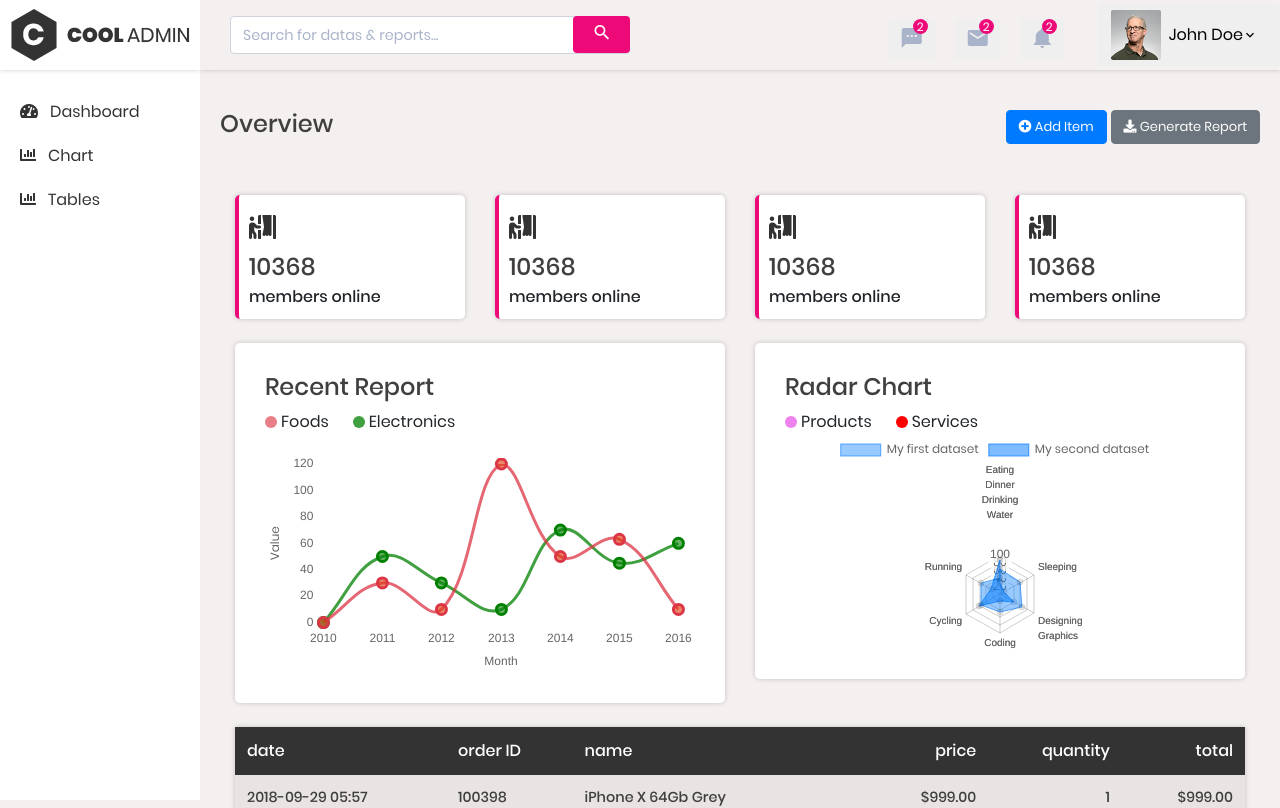
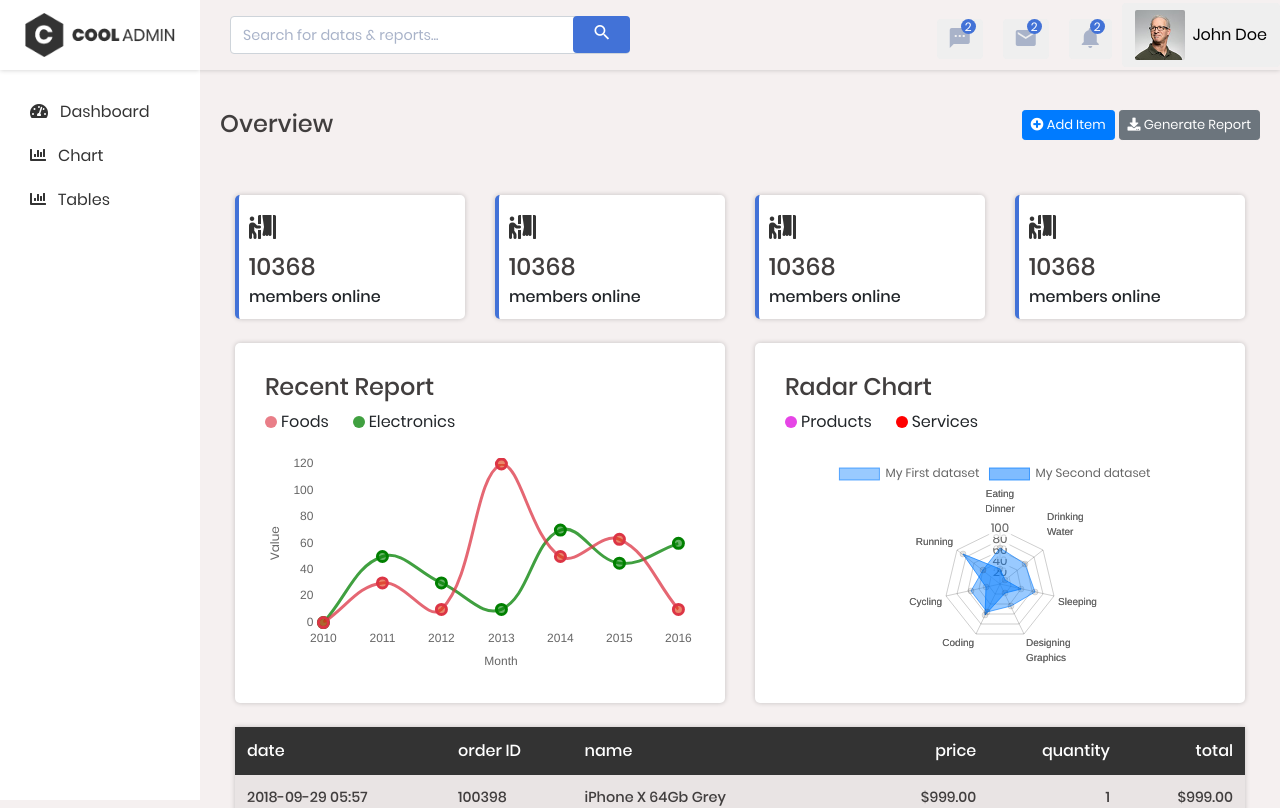
Before and after one commit to msowad/com-admin, a plain HTML site: page index.html in a window 1280 px wide. Shown: the top 808 px of the page. Drawn offline with Linux system fonts and the light colour scheme.

Commit message:
Commpleting project primary work!

```diff
--- a/css/responsive.css
+++ b/css/responsive.css
@@ -1,5 +1,9 @@
 /* =========== Smaller Than Medium Device ============*/
 @media screen and (max-width: 1000px) {
+  .header-container {
+    padding: 0 30px 0 30px;
+  }
+
   .search-form {
     position: absolute;
     z-index: 99999999;
@@ -20,10 +24,7 @@
   }
 
   .navbar-nav {
-    position: absolute;
-    z-index: 99999;
     left: -500px;
-    width: 340px;
   }
 
   .btn-sidebar-toogle {
@@ -37,13 +38,17 @@
   .noti-wrap {
     margin: 0;
   }
+
+  .navbar-brand {
+    padding: 28px 12px 25px 55px;
+  }
 }
 
 /* =========== Only Medium Device ============*/
 @media (min-width: 768px) and (max-width: 1000px) {
 }
 
-@media screen and (max-width: 768px) and (min-width: 455px) {
+@media screen and (max-width: 768px) and (min-width: 490px) {
   .js-noti-mail:before,
   .js-noti-message:before {
     left: 143px;
@@ -55,7 +60,7 @@
 }
 
 /* ==========Smaller than small device ======================*/
-@media screen and (max-width: 455px) {
+@media screen and (max-width: 490px) {
   .account-content {
     display: none;
   }
@@ -70,11 +75,7 @@
 }
 
 /*==================Only small device========*/
-@media (max-width: 455px) and (min-width: 341px) {
-  .account-img-wrap {
-    margin-right: 10px;
-  }
-
+@media (max-width: 490px) and (min-width: 341px) {
   .js-noti-message {
     right: -128px;
   }
--- a/css/style.css
+++ b/css/style.css
@@ -2,15 +2,16 @@
 @import "variables.css";
 
 :root {
-  --primary-color: #ee0979;
+  --primary-color: #4272d7;
+  --primary-color-hard: #193f91;
+  --primary-color-light: #5184f1;
+
   --primary-color-alt: #fff;
   --primary-color-alt-hard: #f5f0f0;
   --secondery-color: #333;
   --title-color: #413e3e;
   --secondery-color-light: #a9b3c9;
   --secondery-color-alt: #fff;
-  --primary-color-hard: #b60e5f;
-  --primary-color-light: #f756a4;
 
   --biggest-font-size: 2.4rem;
   --bigger-font-size: 2.2rem;
@@ -23,7 +24,9 @@
   --font-bold: 700;
   --font-semi-bold: 400;
 
-  --transition: all 0.3s ease;
+  --transition: all 0.5s cubic-bezier(1, 0.18, 0.02, 0.87);
+
+  --main-shadow: 0 0 5px 0px rgb(0, 0, 0, 0.2);
 
   --sidebar-width: 200px;
   --header-height: 70px;
@@ -78,13 +81,13 @@ a:hover {
   bottom: 0;
   left: 0;
   right: 0;
-  display: none;
+  visibility: hidden;
   background: #3333339c;
   z-index: 9999;
 }
 
 .body-overlay.overlay-show {
-  display: block;
+  visibility: visible;
 }
 
 /* ===================== Nav bar ============== */
@@ -96,16 +99,18 @@ a:hover {
   bottom: 0;
   top: 0;
   overflow: auto;
+  z-index: 9999;
 }
 
 .navbar-brand {
   background-color: var(--secondery-color-alt);
   height: var(--header-height);
+  padding: 25px;
 }
 
 .navbar-link-wrapper {
   position: relative;
-  padding: 20px 10px;
+  padding: 20px 20px;
   height: calc(100vh - 75px);
 }
 
@@ -132,9 +137,17 @@ main {
 }
 
 /* ===================== Header ============== */
+header {
+  position: fixed;
+  left: 0;
+  right: 0;
+  z-index: 999;
+}
+
 .header-container {
   height: var(--header-height);
-  padding: 0 30px;
+  padding: 0 30px 0 calc(var(--sidebar-width) + 30px);
+  background: var(--primary-color-alt-hard);
 }
 
 .search-form {
@@ -180,7 +193,10 @@ main {
   height: 40px;
   border-radius: 50%;
   z-index: 99999999;
+  position: absolute;
   display: none;
+  left: 8px;
+  top: 15px;
 }
 
 .noti-wrap {
@@ -369,7 +385,7 @@ main {
 
 /* ===================== Main Content ============== */
 .main-content {
-  padding: 40px 20px;
+  padding: calc(var(--header-height) + 40px) 20px 40px 20px;
 }
 
 .page-title {
@@ -452,7 +468,16 @@ main {
 }
 
 .table-earning tbody tr {
+  cursor: pointer;
+  -webkit-transition: var(--transition);
+  -o-transition: var(--transition);
+  -moz-transition: var(--transition);
+  transition: var(--transition);
   background: var(--secondery-color-alt);
+}
+
+.table-earning tbody tr:hover {
+  background: var(--secondery-color-light);
 }
 
 /* ===================== Main ============== */
--- a/css/variables.css
+++ b/css/variables.css
@@ -1,16 +1,16 @@
 .main-transition,
 button,
 input {
-  -webkit-transition: all 0.3s ease;
-  -o-transition: all 0.3s ease;
-  -moz-transition: all 0.3s ease;
-  transition: all 0.3s ease;
+  -webkit-transition: var(--transition);
+  -o-transition: var(--transition);
+  -moz-transition: var(--transition);
+  transition: var(--transition);
 }
 
 .main-shadow {
-  -webkit-box-shadow: 0 0 5px 0px rgb(0, 0, 0, 0.2);
-  -moz-box-shadow: 0 0 5px 0px rgb(0, 0, 0, 0.2);
-  box-shadow: 0 0 5px 0px rgb(0, 0, 0, 0.2);
+  -webkit-box-shadow: var(--main-shadow);
+  -moz-box-shadow: var(--main-shadow);
+  box-shadow: var(--main-shadow);
 }
 
 .btn-none:focus {
--- a/index.html
+++ b/index.html
@@ -25,7 +25,10 @@
     <div id="wrapper">
         <!-- ================== SideBar Start ======================== -->
         <ul class="navbar-nav main-transition not-focus-close">
-            <a class="navbar-brand w-100 main-shadow d-flex align-items-center justify-content-center"
+            <button class="btn btn-focus btn-sidebar-toogle">
+                <i class="fas fa-bars"></i>
+            </button>
+            <a class="main-transition navbar-brand w-100 main-shadow d-flex align-items-center justify-content-center"
                 href="index.html">
                 <img class="img-fluid" src="images/icon/logo.png" />
             </a>
@@ -249,14 +252,12 @@
                             </div>
                         </div>
                         <div class="account-details-wrap">
-                            <button data-target="profile-menu"
-                                class="account-wrap btn btn-none js-dropdown-button ml-4 d-flex align-items-center">
-                                <div class="account-img-wrap">
+                            <button class="account-wrap btn btn-none d-flex align-items-center">
+                                <div data-target="profile-menu" class="js-dropdown-button account-img-wrap">
                                     <img class="img-fluid" src="images/icon/avatar-01.jpg" alt="">
                                 </div>
-                                <div class="account-content mr-4 ml-2">
+                                <div class="account-content ml-2">
                                     <span class="account-name">John Doe
-                                        <i class="zmdi zmdi-chevron-down"></i>
                                     </span>
                                 </div>
                             </button>
@@ -289,11 +290,11 @@
 
                                 <h1 class="page-title">Overview</h1>
                                 <div class="button-group">
-                                    <button class="btn btn-primary">
+                                    <button class="btn btn-sm btn-primary">
                                         <i class="fas fa-plus-circle"></i>
                                         Add Item
                                     </button>
-                                    <button class="btn btn-secondary">
+                                    <button class="btn btn-sm btn-secondary">
                                         <i class="fas fa-download"></i>
                                         Generate Report
                                     </button>
@@ -351,12 +352,12 @@
                                 <div class="au-card-inner">
                                     <h3 class="au-card-title">Radar Chart</h3>
                                     <div class="chart-info d-flex align-items-center">
-                                        <span data-color="violet" class="dot mr-1"></span>
+                                        <span data-color="#e645e6" class="dot mr-1"></span>
                                         <span class="cart-info-title mr-4">Products</span>
-                                        <span data-color="red" class="dot mr-1"></span>
+                                        <span data-color="#ff0000" class="dot mr-1"></span>
                                         <span class="cart-info-title">Services</span>
                                     </div>
-                                    <canvas id="radar-chart"></canvas>
+                                    <canvas id="radar-chart" class="mt-4"></canvas>
                                 </div>
                             </div>
                         </div>
--- a/js/chart.js
+++ b/js/chart.js
@@ -102,11 +102,12 @@
   const rc = $("#radar-chart");
   if (rc) {
     rc.height = 200;
-    new Chart(rc, {
+    var myChart = new Chart(rc, {
       type: "radar",
       data: {
         labels: [
-          ["Eating", "Dinner", "Drinking", "Water"],
+          ["Eating", "Dinner"],
+          ["Drinking", "Water"],
           "Sleeping",
           ["Designing", "Graphics"],
           "Coding",
@@ -116,17 +117,17 @@
         defaultFontFamily: "Poppins",
         datasets: [
           {
-            label: "My first dataset",
+            label: "My First dataset",
             data: [65, 59, 66, 45, 56, 55, 40],
             borderColor: "rgba(0, 123, 255, 0.6)",
-            borderWidth: 1,
+            borderWidth: "1",
             backgroundColor: "rgba(0, 123, 255, 0.4)",
           },
           {
-            label: "My second dataset",
+            label: "My Second dataset",
             data: [28, 12, 40, 19, 63, 27, 87],
-            borderColor: "rgba(0, 123, 255, 0.7)",
-            borderWidth: 1,
+            borderColor: "rgba(0, 123, 255, 0.7",
+            borderWidth: "1",
             backgroundColor: "rgba(0, 123, 255, 0.5)",
           },
         ],
@@ -139,13 +140,12 @@
           },
         },
         scale: {
-          tricks: {
+          ticks: {
             beginAtZero: true,
-            fontFalily: "Poppins",
+            fontFamily: "Poppins",
           },
         },
       },
     });
   }
-  console.log(rc);
 })(jQuery);
--- a/js/main.js
+++ b/js/main.js
@@ -28,15 +28,14 @@
 
   // Side Bar Toggle
   $(".btn-sidebar-toogle").on("click", function () {
+    $(this).focus();
     $(".navbar-nav").toggleClass("navbar-show");
     $(".body-overlay").toggleClass("overlay-show");
   });
 
-  // Dropdown
-  const dropdown = $(".js-dropdown-button");
-  dropdown.on("click", function () {
-    const targetDropdown = $(this).data("target");
-    $("." + targetDropdown).toggleClass("js-dropdown-show not-focus-close");
+  $(".body-overlay").on("click", function () {
+    $(".navbar-nav").removeClass("navbar-show");
+    $(".body-overlay").removeClass("overlay-show");
   });
 
   const closeDropdowns = (event) => {
@@ -45,8 +44,14 @@
       const that = $(this);
       const targetDropdown = that.data("target");
       const element = $("." + targetDropdown)[0];
-      if (event.target !== element && event.target.parentNode !== element)
+      if (event.target === that[0] || event.target.parentElement === that[0]) {
+        $("." + targetDropdown).toggleClass("js-dropdown-show not-focus-close");
+      } else if (
+        event.target !== element &&
+        event.target.parentElement !== element
+      ) {
         $("." + targetDropdown).removeClass("js-dropdown-show not-focus-close");
+      }
     });
   };
 
```
